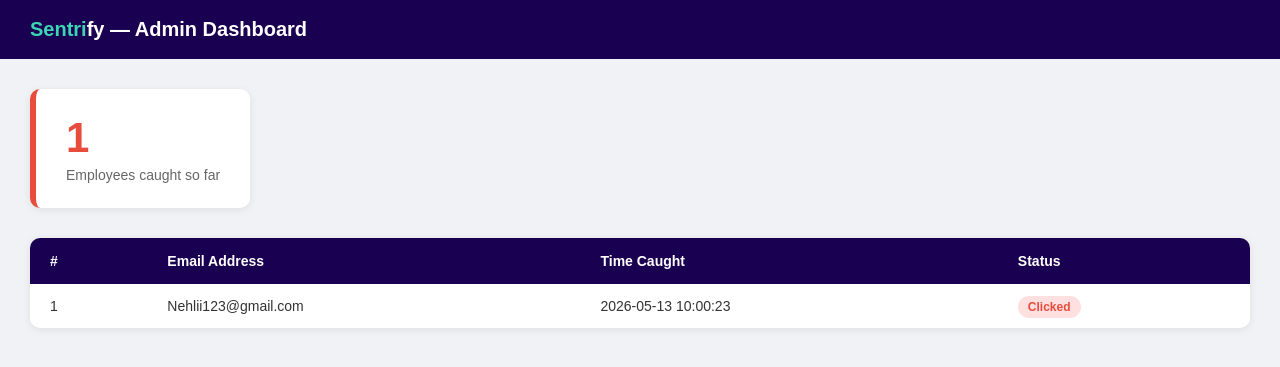
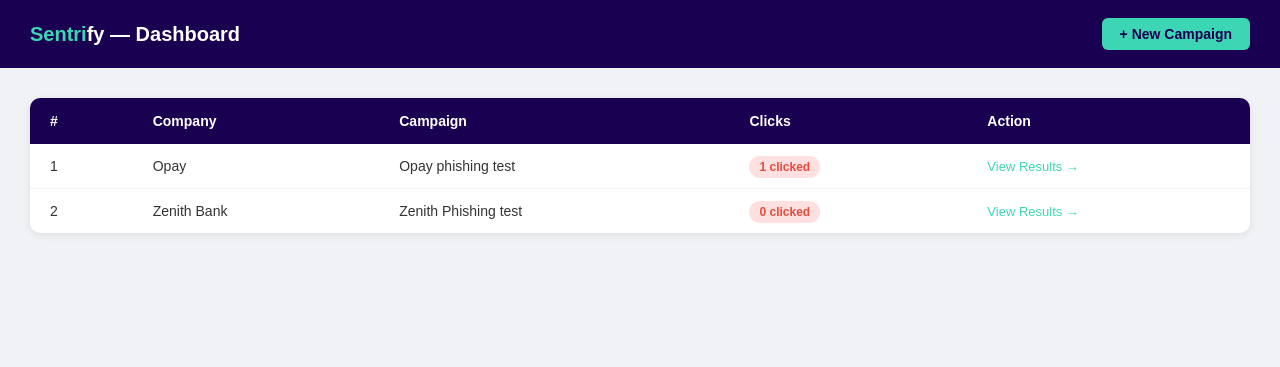
Before and after one commit to Cyybeast/SENTRIFY, a Flask app: page /dashboard in a window 1280 px wide. Shown: the top 367 px of the page. Run offline with Flask 3, Linux system fonts and the light colour scheme; the visitor is signed in with stand-in values (Sample User, id 1); data comes from the database, SQL or seed files in the repository; both versions use the stored data as it was after the commit.

Commit message:
Campaign system added - multi-tenant phishing simulation working

```diff
--- a/app.py
+++ b/app.py
@@ -1,5 +1,6 @@
 from flask import Flask, render_template, request, session, redirect, url_for
 import sqlite3
+import uuid
 from database import init_db
 
 app = Flask(__name__)
@@ -9,29 +10,68 @@ ADMIN_PASSWORD = 'admin123'
 
 init_db()
 
-def log_result(email):
+def create_campaign(company_name, campaign_name):
+    code = str(uuid.uuid4())[:8]
     conn = sqlite3.connect('sentrify.db')
     c = conn.cursor()
-    c.execute('INSERT INTO results (campaign_id, email) VALUES (?, ?)', (1, email))
+    c.execute('INSERT INTO campaigns (company_name, campaign_name, unique_code) VALUES (?, ?, ?)',
+              (company_name, campaign_name, code))
+    conn.commit()
+    conn.close()
+    return code
+
+def log_result(campaign_id, email):
+    conn = sqlite3.connect('sentrify.db')
+    c = conn.cursor()
+    c.execute('INSERT INTO results (campaign_id, email) VALUES (?, ?)', (campaign_id, email))
     conn.commit()
     conn.close()
 
-def get_results():
+def get_campaign_by_code(code):
     conn = sqlite3.connect('sentrify.db')
     c = conn.cursor()
-    c.execute('SELECT email, clicked_at FROM results ORDER BY clicked_at DESC')
+    c.execute('SELECT id, company_name, campaign_name FROM campaigns WHERE unique_code = ?', (code,))
+    row = c.fetchone()
+    conn.close()
+    return row
+
+def get_all_campaigns():
+    conn = sqlite3.connect('sentrify.db')
+    c = conn.cursor()
+    c.execute('''
+        SELECT campaigns.id, campaigns.company_name, campaigns.campaign_name,
+               campaigns.unique_code, COUNT(results.id) as clicks
+        FROM campaigns
+        LEFT JOIN results ON campaigns.id = results.campaign_id
+        GROUP BY campaigns.id
+        ORDER BY campaigns.created_at DESC
+    ''')
     rows = c.fetchall()
     conn.close()
     return rows
 
-@app.route('/')
-def home():
-    return render_template('index.html')
+def get_results_by_campaign(campaign_id):
+    conn = sqlite3.connect('sentrify.db')
+    c = conn.cursor()
+    c.execute('SELECT email, clicked_at FROM results WHERE campaign_id = ? ORDER BY clicked_at DESC', (campaign_id,))
+    rows = c.fetchall()
+    conn.close()
+    return rows
 
-@app.route('/capture', methods=['POST'])
-def capture():
+@app.route('/sim/<code>')
+def simulation(code):
+    campaign = get_campaign_by_code(code)
+    if not campaign:
+        return 'Invalid link.', 404
+    return render_template('index.html', code=code)
+
+@app.route('/capture/<code>', methods=['POST'])
+def capture(code):
+    campaign = get_campaign_by_code(code)
+    if not campaign:
+        return 'Invalid link.', 404
     email = request.form.get('email')
-    log_result(email)
+    log_result(campaign[0], email)
     return render_template('busted.html')
 
 @app.route('/admin', methods=['GET', 'POST'])
@@ -48,10 +88,28 @@ def admin_login():
 def dashboard():
     if not session.get('logged_in'):
         return redirect(url_for('admin_login'))
+    campaigns = get_all_campaigns()
+    return render_template('dashboard.html', campaigns=campaigns)
 
-    results = get_results()
+@app.route('/dashboard/campaign/<int:campaign_id>')
+def campaign_detail(campaign_id):
+    if not session.get('logged_in'):
+        return redirect(url_for('admin_login'))
+    results = get_results_by_campaign(campaign_id)
     total = len(results)
-    return render_template('dashboard.html', results=results, total=total)
+    return render_template('campaign_detail.html', results=results, total=total, campaign_id=campaign_id)
+
+@app.route('/dashboard/create', methods=['GET', 'POST'])
+def create():
+    if not session.get('logged_in'):
+        return redirect(url_for('admin_login'))
+    if request.method == 'POST':
+        company = request.form.get('company_name')
+        campaign = request.form.get('campaign_name')
+        code = create_campaign(company, campaign)
+        link = f"http://127.0.0.1:5000/sim/{code}"
+        return render_template('create.html', link=link, success=True)
+    return render_template('create.html', success=False)
 
 app.jinja_env.globals['enumerate'] = enumerate
 app.run(debug=True)
--- a/database.py
+++ b/database.py
@@ -8,6 +8,8 @@ def init_db():
         CREATE TABLE IF NOT EXISTS campaigns (
             id INTEGER PRIMARY KEY AUTOINCREMENT,
             company_name TEXT NOT NULL,
+            campaign_name TEXT NOT NULL,
+            unique_code TEXT NOT NULL,
             created_at TIMESTAMP DEFAULT CURRENT_TIMESTAMP
         )
     ''')
@@ -24,7 +26,7 @@ def init_db():
 
     conn.commit()
     conn.close()
-    print("Database ready.")
 
 if __name__ == '__main__':
     init_db()
+    print("Database ready.")
--- a/templates/dashboard.html
+++ b/templates/dashboard.html
@@ -11,87 +11,65 @@
             color: white;
             font-size: 20px;
             font-weight: bold;
+            display: flex;
+            justify-content: space-between;
+            align-items: center;
+            white-space: nowrap;
         }
-        .navbar span { color: #3dd6b5; }
+        .navbar .brand { color: white; }
+        .navbar .brand span { color: #3dd6b5; }
+        .btn-new {
+            background: #3dd6b5;
+            color: #1a0050;
+            padding: 8px 18px;
+            border-radius: 6px;
+            text-decoration: none;
+            font-size: 14px;
+            font-weight: bold;
+            white-space: nowrap;
+            margin-left: 20px;
+        }
         .container { padding: 30px; }
-        .stat-box {
-            background: white;
-            border-radius: 10px;
-            padding: 25px 30px;
-            display: inline-block;
-            margin-bottom: 30px;
-            border-left: 6px solid #e74c3c;
-            box-shadow: 0 2px 8px rgba(0,0,0,0.08);
-        }
-        .stat-box h2 { font-size: 42px; color: #e74c3c; }
-        .stat-box p { color: #666; font-size: 14px; margin-top: 5px; }
-        table {
-            width: 100%;
-            background: white;
-            border-radius: 10px;
-            border-collapse: collapse;
-            box-shadow: 0 2px 8px rgba(0,0,0,0.08);
-            overflow: hidden;
-        }
-        th {
-            background: #1a0050;
-            color: white;
-            padding: 15px 20px;
-            text-align: left;
-            font-size: 14px;
-        }
-        td {
-            padding: 14px 20px;
-            border-bottom: 1px solid #f0f0f0;
-            font-size: 14px;
-            color: #333;
-        }
+        table { width: 100%; background: white; border-radius: 10px; border-collapse: collapse; box-shadow: 0 2px 8px rgba(0,0,0,0.08); overflow: hidden; }
+        th { background: #1a0050; color: white; padding: 15px 20px; text-align: left; font-size: 14px; }
+        td { padding: 14px 20px; border-bottom: 1px solid #f0f0f0; font-size: 14px; color: #333; }
         tr:last-child td { border-bottom: none; }
         tr:hover td { background: #fafafa; }
-        .badge {
-            background: #ffe0e0;
-            color: #e74c3c;
-            padding: 4px 10px;
-            border-radius: 20px;
-            font-size: 12px;
-            font-weight: bold;
-        }
-        .empty {
-            text-align: center;
-            padding: 40px;
-            color: #999;
-        }
+        .badge { background: #ffe0e0; color: #e74c3c; padding: 4px 10px; border-radius: 20px; font-size: 12px; font-weight: bold; }
+        .view { color: #3dd6b5; text-decoration: none; font-size: 13px; }
+        .empty { text-align: center; padding: 40px; color: #999; }
     </style>
 </head>
 <body>
-    <div class="navbar"><span>Sentri</span>fy — Admin Dashboard</div>
+    <div class="navbar">
+        <div class="brand"><span>Sentri</span>fy — Dashboard</div>
+        <a class="btn-new" href="/dashboard/create">+ New Campaign</a>
+    </div>
     <div class="container">
-        <div class="stat-box">
-            <h2>{{ total }}</h2>
-            <p>Employees caught so far</p>
-        </div>
         <table>
             <thead>
                 <tr>
                     <th>#</th>
-                    <th>Email Address</th>
-                    <th>Time Caught</th>
-                    <th>Status</th>
+                    <th>Company</th>
+                    <th>Campaign</th>
+                    <th>Clicks</th>
+                    <th>Action</th>
                 </tr>
             </thead>
             <tbody>
-                {% if results %}
-                    {% for i, r in enumerate(results) %}
+                {% if campaigns %}
+                    {% for i, c in enumerate(campaigns) %}
                     <tr>
                         <td>{{ i + 1 }}</td>
-                        <td>{{ r[0] }}</td>
-                        <td>{{ r[1] }}</td>
-                        <td><span class="badge">Clicked</span></td>
+                        <td>{{ c[1] }}</td>
+                        <td>{{ c[2] }}</td>
+                        <td><span class="badge">{{ c[4] }} clicked</span></td>
+                        <td><a class="view" href="/dashboard/campaign/{{ c[0] }}">View Results →</a></td>
                     </tr>
                     {% endfor %}
                 {% else %}
                     <tr>
-                        <td colspan="4" class="empty">No one has been caught yet.</td>
+                        <td colspan="5" class="empty">No campaigns yet. Create your first one.</td>
                     </tr>
                 {% endif %}
             </tbody>
```
Also changed, not shown: templates/campaign_detail.html (added, +59 -0 lines), templates/create.html (added, +44 -0 lines), templates/index.html (+11 -75 lines), sentrify.db.
